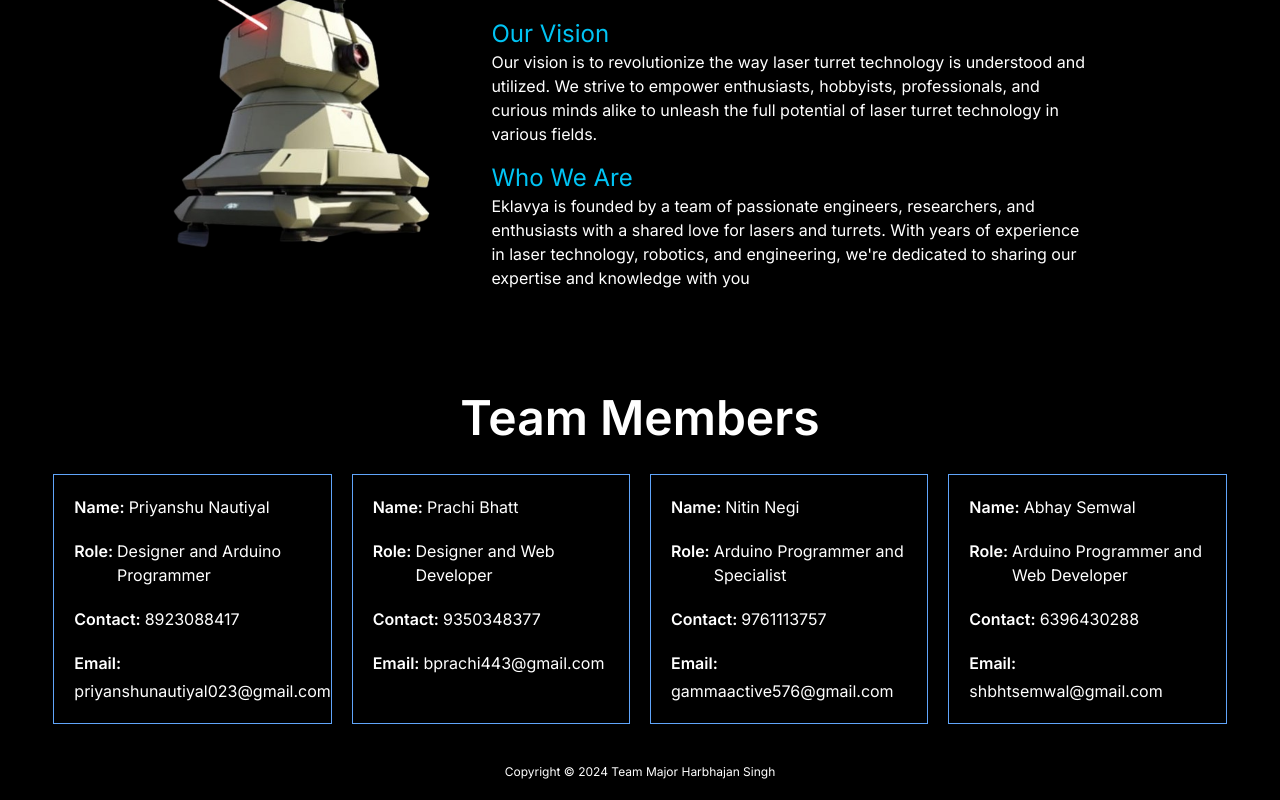
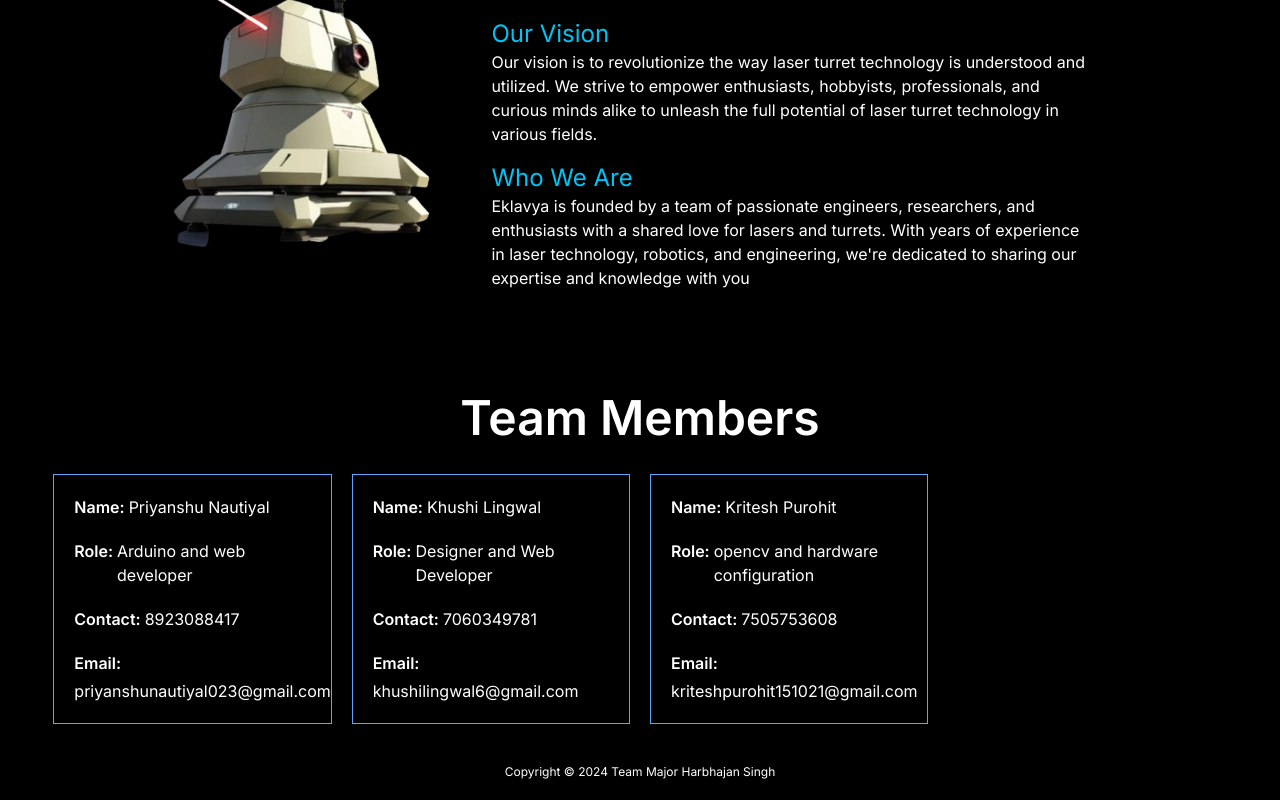
Before and after one commit to AbhaySemwal/eklavya, a Next.js app: page /aboutus in a window 1280 px wide. Shown: the part 326-1126 px from the top of the page. Built offline with nearby package versions, Linux system fonts and the light colour scheme.

Commit message:
about change

```diff
--- a/src/components/aboutus/AboutUs.jsx
+++ b/src/components/aboutus/AboutUs.jsx
@@ -10,30 +10,51 @@ const data=[
     name:"Priyanshu Nautiyal",
     contact:"8923088417",
     email:"priyanshunautiyal023@gmail.com",
-    role:"Designer and Arduino Programmer",
+    role:"Arduino and web developer",
   },
   {
     id:1,
-    name:"Prachi Bhatt",
-    contact:"9350348377",
-    email:"bprachi443@gmail.com",
+    name:"Khushi Lingwal",
+    contact:"7060349781",
+    email:"khushilingwal6@gmail.com",
     role:"Designer and Web Developer",
   },
   {
     id:2,
-    name:"Nitin Negi",
-    contact:"9761113757",
-    email:"gammaactive576@gmail.com",
-    role:"Arduino Programmer and Specialist",
-  },
-  {
-    id:3,
-    name:"Abhay Semwal",
-    contact:"6396430288",
-    email:"shbhtsemwal@gmail.com",
-    role:"Arduino Programmer and Web Developer",
+    name:"Kritesh Purohit",
+    contact:"7505753608",
+    email:"kriteshpurohit151021@gmail.com",
+    role:"opencv and hardware configuration",
   },
 ]
+// {
+//   id:0,
+//   name:"Priyanshu Nautiyal",
+//   contact:"8923088417",
+//   email:"priyanshunautiyal023@gmail.com",
+//   role:"Designer and Arduino Programmer",
+// },
+// {
+//   id:1,
+//   name:"Prachi Bhatt",
+//   contact:"9350348377",
+//   email:"bprachi443@gmail.com",
+//   role:"Designer and Web Developer",
+// },
+// {
+//   id:2,
+//   name:"Nitin Negi",
+//   contact:"9761113757",
+//   email:"gammaactive576@gmail.com",
+//   role:"Arduino Programmer and Specialist",
+// },
+// {
+//   id:3,
+//   name:"Abhay Semwal",
+//   contact:"6396430288",
+//   email:"shbhtsemwal@gmail.com",
+//   role:"Arduino Programmer and Web Developer",
+// },
 
 const AboutUs = () => {
   return (
```
